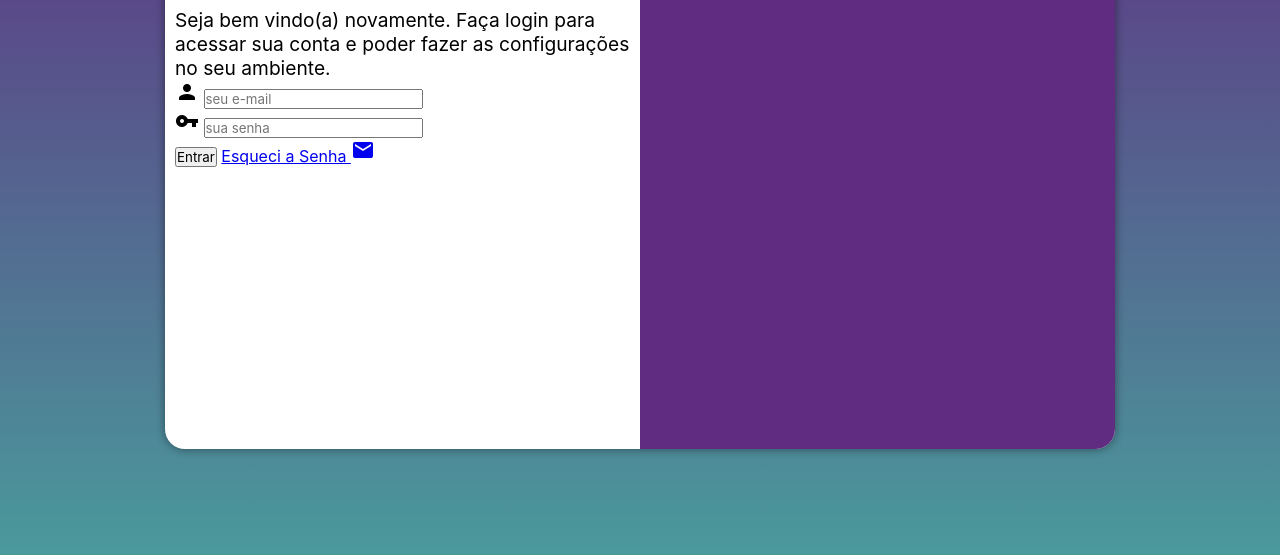
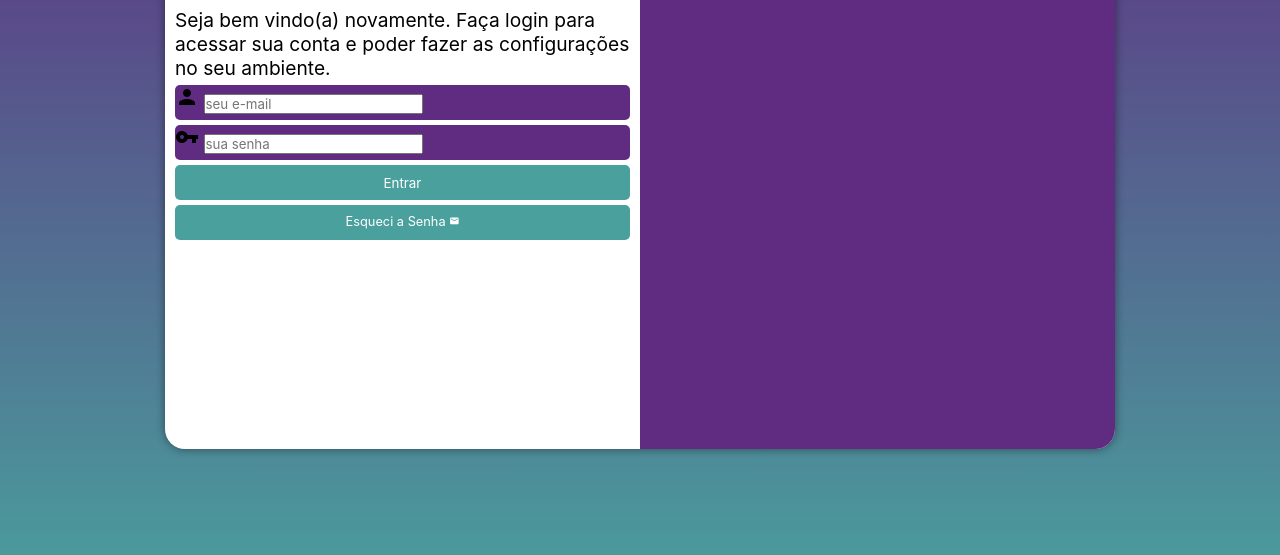
Before and after one commit to flavinho17/projeto-login, a plain HTML site: page index.html in a window 1280 px wide. Shown: the part 201-756 px from the top of the page. Drawn offline with Linux system fonts and the light colour scheme.

Commit message:
Atualização dos Botões

```diff
--- a/estilos/style.css
+++ b/estilos/style.css
@@ -60,3 +60,49 @@ div#formulario > h1 {
 div#formulario > p {
     font-size: 0.8em;
 }
+
+form > div.campo {
+    background-color: #5f2c82;
+    display: block;
+    width: 100%;
+    height: 35px;
+    border-radius: 5px;
+    margin: 5px 0px;
+}
+
+form > input[type=submit] {
+    display: block;
+    width: 100%;
+    height: 35px;
+    background-color: #49a09d;
+    color: white;
+    border: none;
+    border-radius: 5px;
+    cursor: pointer;
+}
+
+form > input[type=submit]:hover {
+    background-color: #2a5857;
+}
+
+form > a.botao {
+    display: block;
+    text-align: center;
+    font-size: 0.8em;
+    background-color: #49a09d;
+    color: white;
+    width: 100%;
+    height: 35px;
+    padding-top: 9px;
+    margin-top: 5px;
+    border-radius: 5px;
+    text-decoration: none;
+}
+
+form > a.botao:hover {
+    background-color: #2a5857;
+}
+
+form > a.botao > i {
+    font-size: 0.8em;
+}
--- a/index.html
+++ b/index.html
@@ -30,7 +30,7 @@
                         <label for="isenha"></label>
                     </div>
                     <input type="submit" value="Entrar">
-                    <a href="esqueci.html">Esqueci a Senha <i class="material-icons">mail</i></a>
+                    <a href="esqueci.html" class="botao">Esqueci a Senha <i class="material-icons">mail</i></a>
                 </form>
             </div>
         </section>
```
